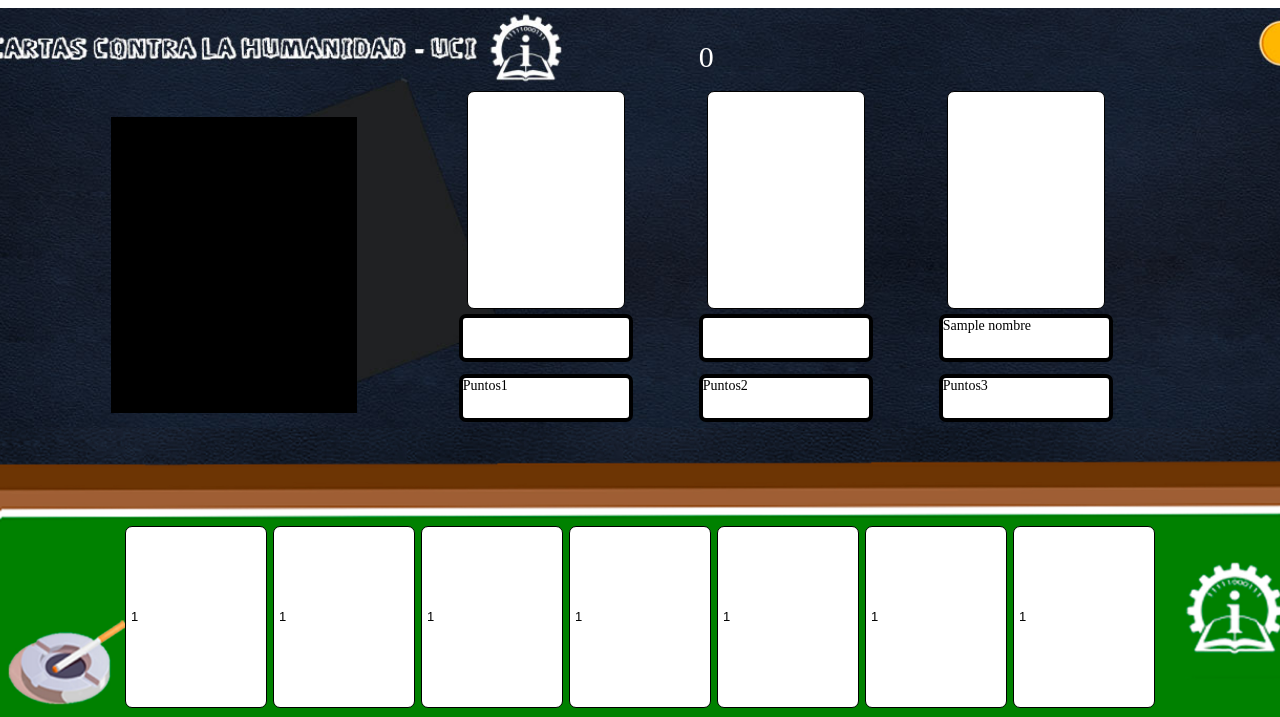
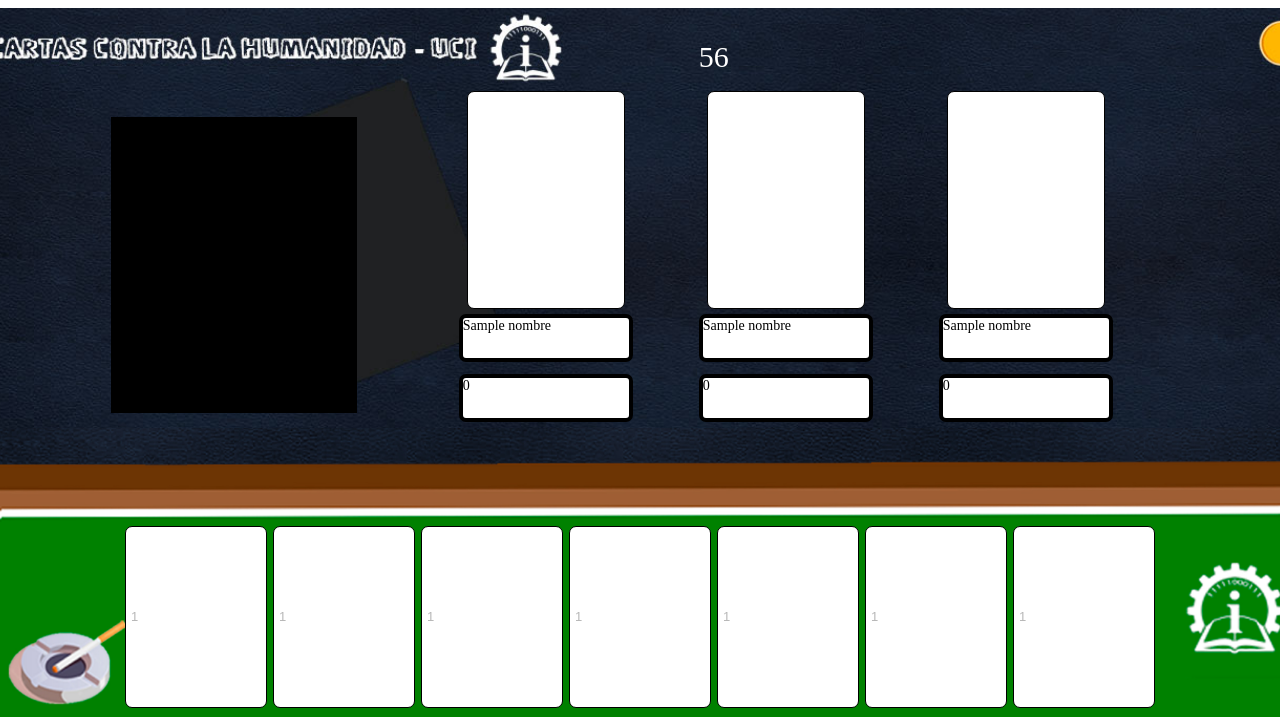
Before and after one commit to proyeclenguaje/Cartas-contra-la-humanidad, a Flask app: template templates/Player.html in a window 1280 px wide; the page is wider, and only the part inside the window is pictured. Shown: the top 717 px of that part. Run offline with Flask 2, Linux system fonts and the light colour scheme; the template is opened without the code that fills it: most values are stand-ins (such as "Sample title", 1, 10 or a date in 2020); some libraries are stand-ins or nearby versions.

Commit message:
vercion de prueba-Adrian

```diff
--- a/app.py
+++ b/app.py
@@ -31,12 +31,12 @@ def obtener():
     return data
 
 def obtener_cartasb():
-    may = mysql.connection.cursor()
-    may.execute('SELECT may FROM user WHERE name = %s',[nm])
-    datam = may.fetchall()
-    may.close()
+    # may = mysql.connection.cursor()
+    # may.execute('SELECT may FROM user WHERE name = %s',[nm])
+    # datam = may.fetchall()
+    # may.close()
     cur = mysql.connection.cursor()
-    cur.execute('SELECT content FROM cartasb WHERE may = %s',[datam])
+    cur.execute('SELECT content FROM cartasb')
     data = cur.fetchall()
     cur.close()
     return data
@@ -104,15 +104,15 @@ def register():
 @app.route('/menu.html')
 def menu():
     return render_template('menu.html')
-@app.route('/preloader.html')
-def preloader():
-    return render_template('preloader.html')
-@app.route('/Player.html')
-def player():
+@app.route('/preloader/<string:id1>.html')
+def preloader(id1):
+    return render_template('preloader.html',Id=id1)
+@app.route('/Player/<string:id1>.html')
+def player(id1):
     nj = name[0]
     name.pop(0)
     cartas = dar_cartas()
-    return render_template('Player.html',cartasb=cartas,nombre = nj)
+    return render_template('Player.html',cartasb=cartas,nombre = nj,Id=id1)
 @app.route('/sesion',methods = ['POST'])
 def sesion():
     global nm
@@ -178,18 +178,20 @@ def jugadores():
     global contador_jugadores
     global cartas
     global name
+    global id
     nn = request.form['nm']
     name.append(nn)
     print(name)
     jugadores_espera = jugadores_espera + 1
+    id=jugadores_espera
     if jugadores_espera == 4:
         cartas = dar_cartas()
         socketio.emit('cargar',cartas)
         jugadores_espera = 0
         contador_jugadores = 0
-        return render_template('Player.html',cartasb = cartas,nombre=nn)
+        return render_template('Player.html',Id=id,cartasb = cartas,nombre=nn)
     else:
-        return redirect(url_for('preloader'))
+        return redirect(url_for('preloader',id1=id))
 
 @socketio.on('pedirCartas')
 def pedirCartas(msg):
--- a/static/player.js
+++ b/static/player.js
@@ -1,30 +1,80 @@
 const socket = io()
-aux=0;
-contador =0;
+let rondas=1;
+var aux=0,comple, crono=document.getElementById("cro");
+contador =55;
 let nm=[]
-let crono=document.getElementById("cro");
-/*window.setInterval(()=>{
-     if(contador==60 && aux==0){
-        contador=0
+////////////////////////////////////////////////////////
+const jugadorid=document.getElementById("jugadorid").innerHTML
+let jugador=[document.getElementById("jugador1").innerHTML,document.getElementById("jugador2").innerHTML,document.getElementById("jugador3").innerHTML,document.getElementById("jugador4").innerHTML]
+console.log(jugador[0],jugador[1],jugador[2],jugador[3])
+window.setInterval(()=>{
+    if(contador==60 && aux==0){
+        contador=55
         aux=1
-
+        if(rondas==1){
+            if(jugadorid==1){}
+        }
         for (a=1;a<8;a++){
         const btnenvio = document.getElementById('C'+a).disabled = true;
         }
      }
-    //  if(contador==60 && aux==1){window.location.href = '/Player.html';}
+    if(contador==60 && aux==1){contador=55;aux=0;rondas++;
+        for (a=1;a<8;a++){const btnenvio = document.getElementById('C'+a).disabled = false;}
+    }
      contador=contador+1;
-     crono.innerHTML=contador
-},1000)*/
+     crono.innerHTML=contador;
+     if(rondas==5){clearInterval;alert("Fin del juego")}
+},1000)
+switch (rondas) {
+    case 1:if(jugadorid==1){ for (a=1;a<8;a++){const btnenvio = document.getElementById('C'+a).disabled = true;for (let index = 0; index < 3; index++) {var cont=document.getElementById("Name-player"+(index+1));cont.innerHTML=jugador[index+1];}}}else{
+        for (let index = 0; index < 3; index++) {var cont=document.getElementById("Name-player"+(index+1));cont.innerHTML=jugador[index+1];}
+    }  break;
+    case 2:if(jugadorid==2){ for (a=1;a<8;a++){const btnenvio = document.getElementById('C'+a).disabled = true;var cont=document.getElementById("Name-player1");cont.innerHTML=jugador[0];cont=document.getElementById("Name-player2");cont.innerHTML=jugador[2];cont=document.getElementById("Name-player3");cont.innerHTML=jugador[3];}}else{
+        var cont=document.getElementById("Name-player1");cont.innerHTML=jugador[0];cont=document.getElementById("Name-player2");cont.innerHTML=jugador[2];cont=document.getElementById("Name-player3");cont.innerHTML=jugador[3];
+    }  break;
+    case 3:if(jugadorid==3){ for (a=1;a<8;a++){const btnenvio = document.getElementById('C'+a).disabled = true;var cont=document.getElementById("Name-player1");cont.innerHTML=jugador[0];cont=document.getElementById("Name-player2");cont.innerHTML=jugador[1];cont=document.getElementById("Name-player3");cont.innerHTML=jugador[3]}}else{
+        var cont=document.getElementById("Name-player1");cont.innerHTML=jugador[0];cont=document.getElementById("Name-player2");cont.innerHTML=jugador[1];cont=document.getElementById("Name-player3");cont.innerHTML=jugador[3];
+    }  break;
+    case 4:if(jugadorid==4){ for (a=1;a<8;a++){const btnenvio = document.getElementById('C'+a).disabled = true; var cont=document.getElementById("Name-player1");cont.innerHTML=jugador[0];cont=document.getElementById("Name-player2");cont.innerHTML=jugador[1];cont=document.getElementById("Name-player3");cont.innerHTML=jugador[2];}}else{
+        var cont=document.getElementById("Name-player1");cont.innerHTML=jugador[0];cont=document.getElementById("Name-player2");cont.innerHTML=jugador[1];cont=document.getElementById("Name-player3");cont.innerHTML=jugador[2];
+    }  break;
+    default:
+        break;
+}
+
 function envio(id)
 {
-    var conte=document.getElementById("C"+id).innerHTML;
-    var cart=document.getElementById("player3");cart.innerHTML=conte;
+    let aut;var conte, cart;
+    conte=document.getElementById("C"+id).innerHTML;
+    switch (rondas) {
+        case 1:
+         cart=document.getElementById("player"+(jugadorid-1));cart.innerHTML=conte;break;
+        case 2: aut=0;if(jugadorid>1){aut=1}
+         cart=document.getElementById("player"+(jugadorid-aut));cart.innerHTML=conte;break;
+        case 3: aut=0;if(jugadorid>2){aut=1}
+         cart=document.getElementById("player"+(jugadorid-aut));cart.innerHTML=conte;break;
+        case 4:aut=0;if(jugadorid>3){aut=1}
+         cart=document.getElementById("player"+(jugadorid-aut));cart.innerHTML=conte;break;
+        default:
+            break;
+    }
 }
-function puntos(){
-
+function puntos(j){
+    let aut;var conte, cart;
+    switch (rondas) {
+        case 1:
+         puntos[(j-1)+1]=puntos[(j-1)+1];break;
+        case 2: aut=0;if(jugadorid>1){aut=1}
+        puntos[(j-1)+aut]=puntos[(j-1)+aut];break;
+        case 3: aut=0;if(jugadorid>2){aut=1}
+        puntos[(j-1)+aut]=puntos[(j-1)+aut];break;
+        case 4:aut=0;if(jugadorid>3){aut=1}
+        puntos[(j-1)+aut]=puntos[(j-1)+aut];break;
+        default:
+            break;
+    }
 }
-
+//////////////////////////////////////////
 socket.emit('pedirCartas',"hola");
 
 socket.on('envioCartas',(msg)=>{
--- a/templates/Player.html
+++ b/templates/Player.html
@@ -11,17 +11,22 @@
 <div class="container">
     <div class="Entorno">
         <div class="Mesa">
+            <div id="jugadorid" style="display: none;" >{{Id}}</div>
+            <div id="jugador1" style="display: none;">{{nombre.0}}</div>
+            <div id="jugador2" style="display: none;">{{nombre.1}}</div>
+            <div id="jugador3" style="display: none;">{{nombre.2}}</div>
+            <div id="jugador4" style="display: none;">{{nombre.3}}</div>
             <div class="cronometro"><p id="cro">0</p></div>
             <div class="Carta" id="Negra"><p class="Negra"></p></div>
-            <div class="Carta1" ><p id="player1" onclick="puntos()"></p></div>
-            <div class="Carta2"><p id="player2" onclick="puntos()"></p></div>
-            <div class="Carta3"><p id="player3" onclick="puntos()"></p></div>
-            <div class="name-player1"></div>
-            <div class="name-player2"></div>
-            <div class="name-player3">{{nombre}}</div>
-            <div class="puntos-player1">Puntos1</div>
-            <div class="puntos-player2">Puntos2</div>
-            <div class="puntos-player3">Puntos3</div>
+            <div class="Carta1" disabled="true"><p id="player1" onclick="puntos(1)"></p></div>
+            <div class="Carta2" disabled="true"><p id="player2" onclick="puntos(2)"></p></div>
+            <div class="Carta3" disabled="true"><p id="player3" onclick="puntos(3)"></p></div>
+            <div class="name-player1" id="Name-player1"></div>
+            <div class="name-player2" id="Name-player2"></div>
+            <div class="name-player3" id="Name-player3"></div>
+            <div class="puntos-player1" id="Puntos1">0</div>
+            <div class="puntos-player2" id="Puntos2">0</div>
+            <div class="puntos-player3" id="Puntos3">0</div>
         </div>
         <div class="ManoJugador">
                 <button class="C1" id="C1" onclick="envio(1)">{{cartasb.0.0}}</button>
--- a/templates/preloader.html
+++ b/templates/preloader.html
@@ -7,7 +7,9 @@
     <script src="https://cdnjs.cloudflare.com/ajax/libs/socket.io/4.5.3/socket.io.js"></script>
 </head>
 <body>
+    preloaded
     <div class="container">
+           <div id="ID">{{Id}}</div>
            <div class="titulo"> <h2>Bienvenido</h2></div>
            <div class="capa">
                <div class="loader">
```
Also changed, not shown: static/preloader.js (+4 -3 lines). Lines whose indentation alone changed are shown as unchanged.
